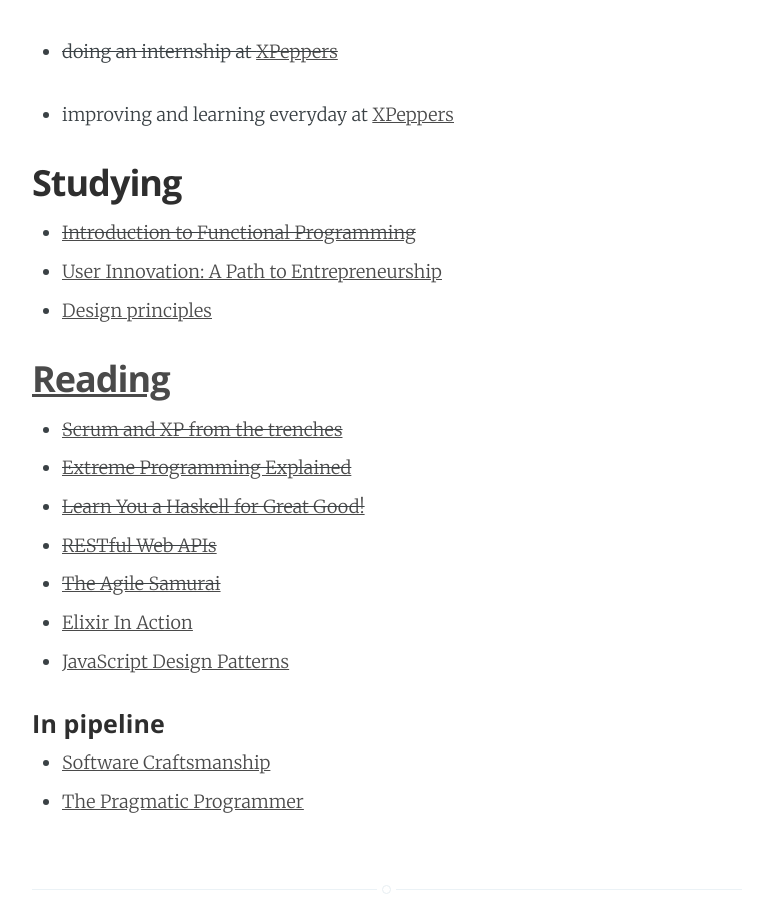
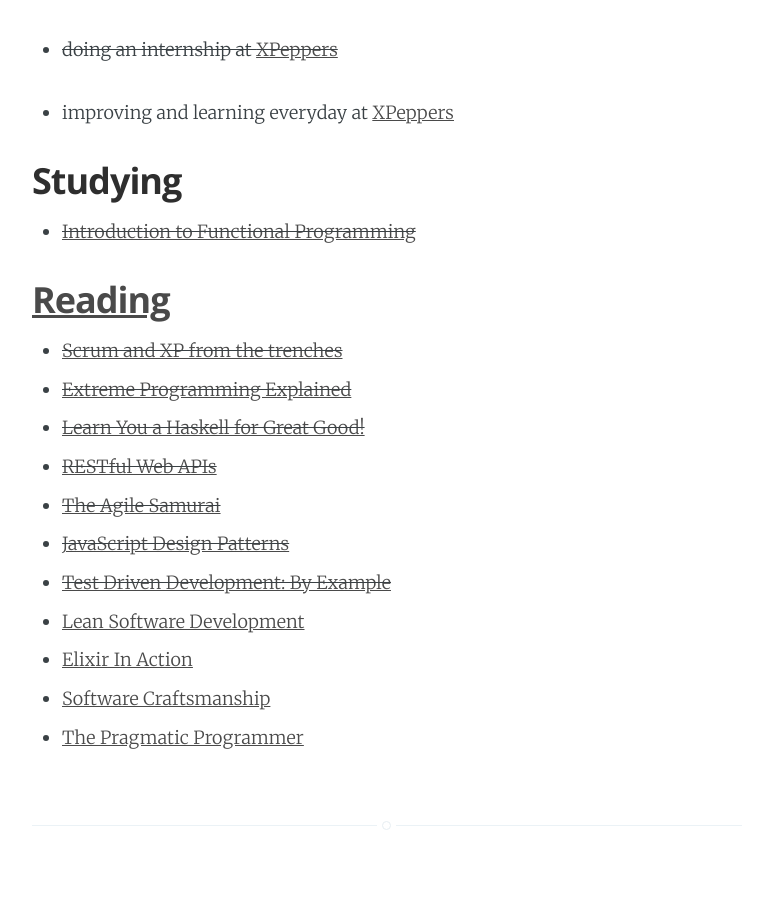
Before and after one commit to christian-fei/christian-fei.github.io-pandoc, a Jekyll site: the page built from about.md, in a window 1280 px wide and 900 px high, scrolled down 715 px. Shown: the whole window, without its empty margins (253-1026 px from the left). Built offline with Jekyll 4.4.1, drawn with Linux system fonts in a browser that asks for light colours; Markdown is read by kramdown in place of the engine named in the settings.

Commit message:
updated about

```diff
--- a/about.md
+++ b/about.md
@@ -28,8 +28,6 @@ I'm way too into simple and stupid things.
 ## Studying
 
 - ~~[Introduction to Functional Programming](https://www.edx.org/course/introduction-functional-programming-delftx-fp101x-0)~~
-- [User Innovation: A Path to Entrepreneurship](https://www.edx.org/course/user-innovation-path-entrepreneurship-mitx-uinov8x)
-- [Design principles](https://www.coursera.org/specializations/interaction-design)
 
 
 
@@ -40,9 +38,9 @@ I'm way too into simple and stupid things.
 - ~~[Learn You a Haskell for Great Good!](https://www.goodreads.com/book/show/6593810-learn-you-a-haskell-for-great-good)~~
 - ~~[RESTful Web APIs](https://www.goodreads.com/book/show/17346969-restful-web-apis?from_search=true&search_version=service)~~
 - ~~[The Agile Samurai](https://www.goodreads.com/book/show/8248700-the-agile-samurai)~~
+- ~~[JavaScript Design Patterns](https://www.goodreads.com/book/show/14289134-learning-javascript-design-patterns)~~
+- ~~[Test Driven Development: By Example](https://www.goodreads.com/book/show/387190.Test_Driven_Development?from_search=true&search_version=service)~~
+- [Lean Software Development](https://www.goodreads.com/book/show/194338.Lean_Software_Development?from_search=true&search_version=service)
 - [Elixir In Action](https://www.goodreads.com/book/show/20524444-elixir-in-action)
-- [JavaScript Design Patterns](https://www.goodreads.com/book/show/14289134-learning-javascript-design-patterns)
-
-#### In pipeline
 - [Software Craftsmanship](https://www.goodreads.com/book/show/18054154-software-craftsmanship)
 - [The Pragmatic Programmer](https://www.goodreads.com/book/show/4099.The_Pragmatic_Programmer)
```
Also changed, not shown: assets/images/avatar.png, assets/images/avatar@2x.png, img/me.jpg (deleted).
